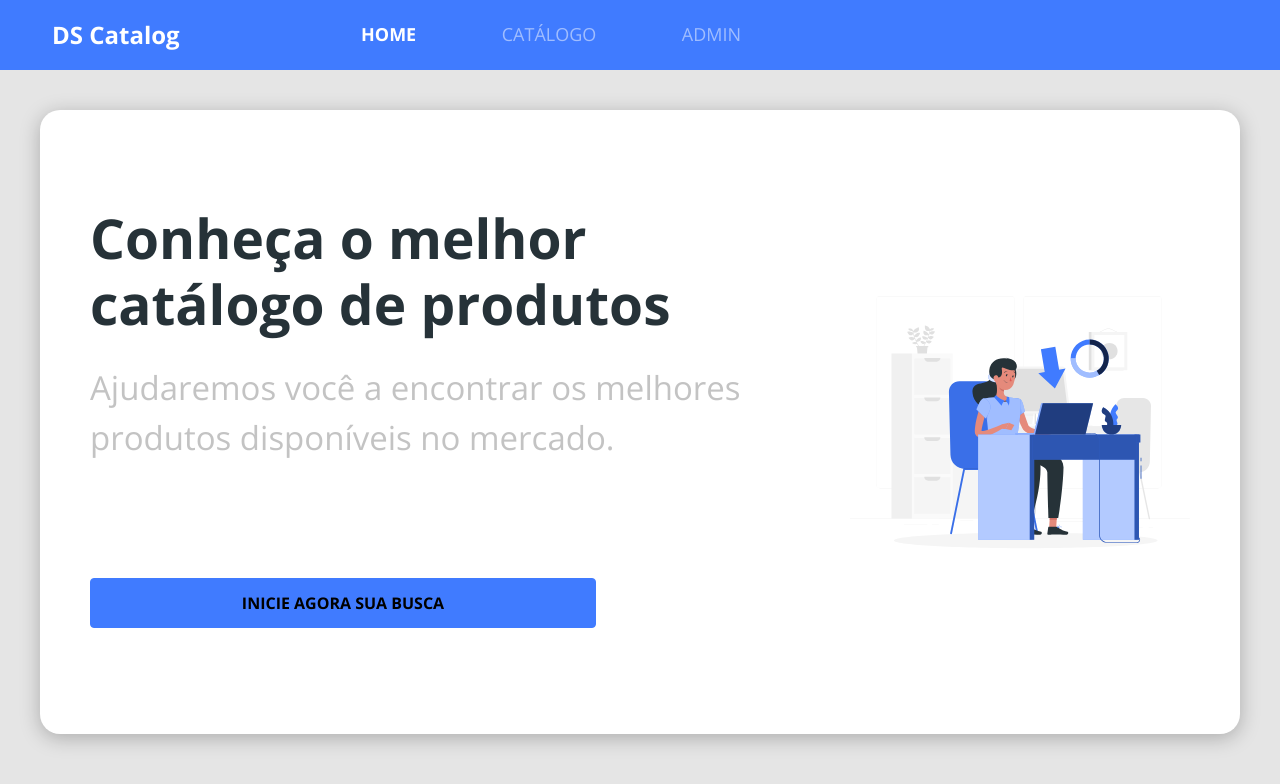
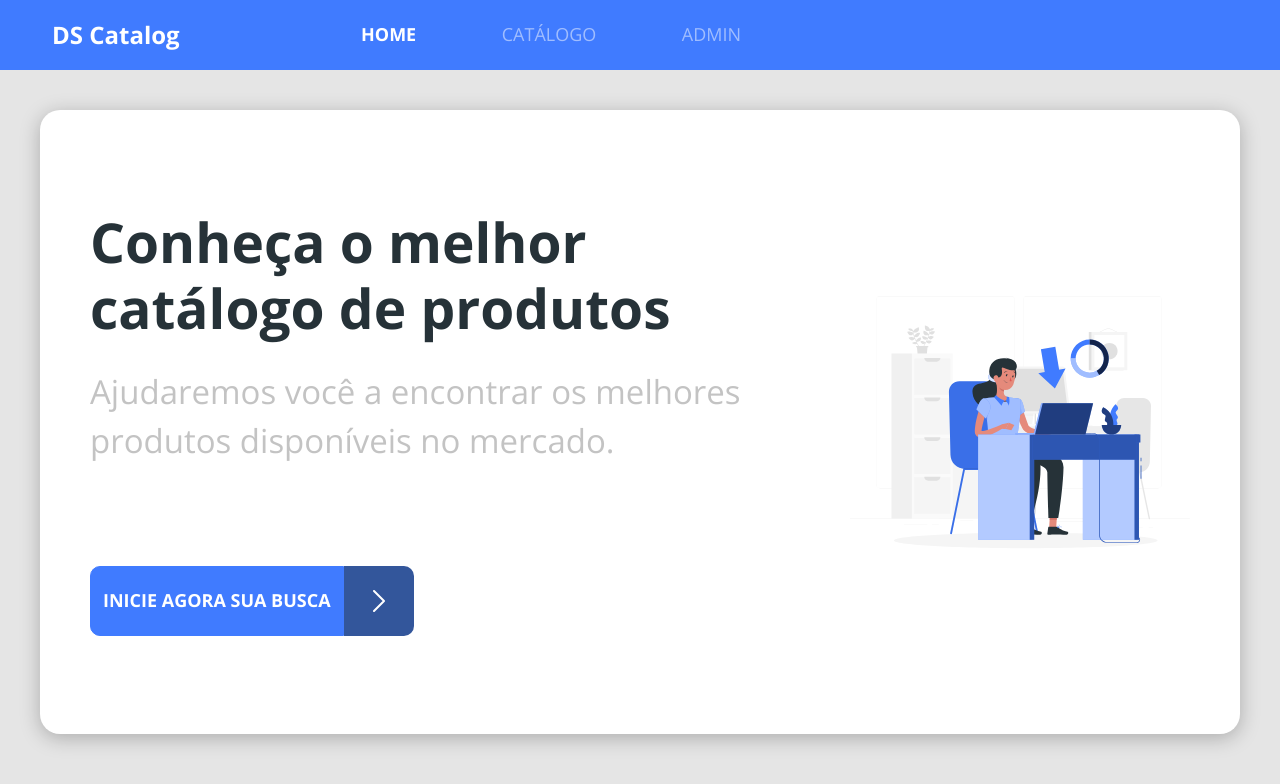
Before and after one commit to Gabrielleao1/catalog, a React (Create React App) app in the folder frontweb/: page / in a window 1280 px wide. Shown: the top 784 px of the page. Built offline with nearby package versions, Linux system fonts and the light colour scheme.

Commit message:
custom button icon

```diff
--- a/frontweb/src/components/ButtonIcon/index.tsx
+++ b/frontweb/src/components/ButtonIcon/index.tsx
@@ -1,14 +1,19 @@
 import './style.css';
+import { ReactComponent as ArrowIcon } from 'assets/images/arrow.svg';
 
-
-function ButtonIcon () {
+function ButtonIcon() {
     return (
-    <>
-        <button className="btn btn-primary btn-icon">
-            <h6>INICIE AGORA SUA BUSCA</h6>
-        </button>
-    </>
-    )
+        <>
+            <div className='btn-container'>
+                <button className="btn btn-primary">
+                    <h6>INICIE AGORA SUA BUSCA</h6>
+                </button>
+                <div className='btn-icon-container'>
+                    <ArrowIcon />
+                </div>
+            </div>
+        </>
+    );
 }
 
 export default ButtonIcon;
--- a/frontweb/src/components/ButtonIcon/style.css
+++ b/frontweb/src/components/ButtonIcon/style.css
@@ -1,3 +1,34 @@
-.btn-icon {
+.btn-container {
+    display: flex;
+}
+
+.btn-container button {
+    border-radius: 10px 0 0 10px;
+}
+
+.btn h6 {
+    color: #fff;
+    font-size: 12px;
+    text-transform: uppercase;
+}
+
+.btn-icon-container {
+    width: 50px;
     height: 50px;
+    background-color: #33569B;
+    display: flex;
+    justify-content: center;
+    align-items: center;
+    border-radius: 0 10px 10px 0;
 }
+
+@media(min-width: 576px) {
+    .btn-icon-container {
+        width: 70px;
+        height: 70px;
+    }
+
+    .btn h6 {
+        font-size: 18px;
+    }
+}
--- a/frontweb/src/pages/Home/index.tsx
+++ b/frontweb/src/pages/Home/index.tsx
@@ -12,7 +12,11 @@ function Home() {
             <h1>Conheça o melhor catálogo de produtos</h1>
             <p>Ajudaremos você a encontrar os melhores produtos disponíveis no mercado.</p>
           </div>
-          <Link to="/products"><ButtonIcon /></Link>
+          <div>
+            <Link to="/products">
+              <ButtonIcon />
+            </Link>
+          </div>
         </div>
         <div className='home-image-container'>
           <MainImage />
--- a/frontweb/src/pages/Home/style.css
+++ b/frontweb/src/pages/Home/style.css
@@ -53,10 +53,6 @@
     .home-content-container p {
         width: 506px;
         margin-bottom: 20px;
-    }
-
-    .home-content-container button {
-        width: 506px;
     }
 
     .home-image-container svg {
```
Also changed, not shown: frontweb/src/assets/images/arrow.svg (added).
